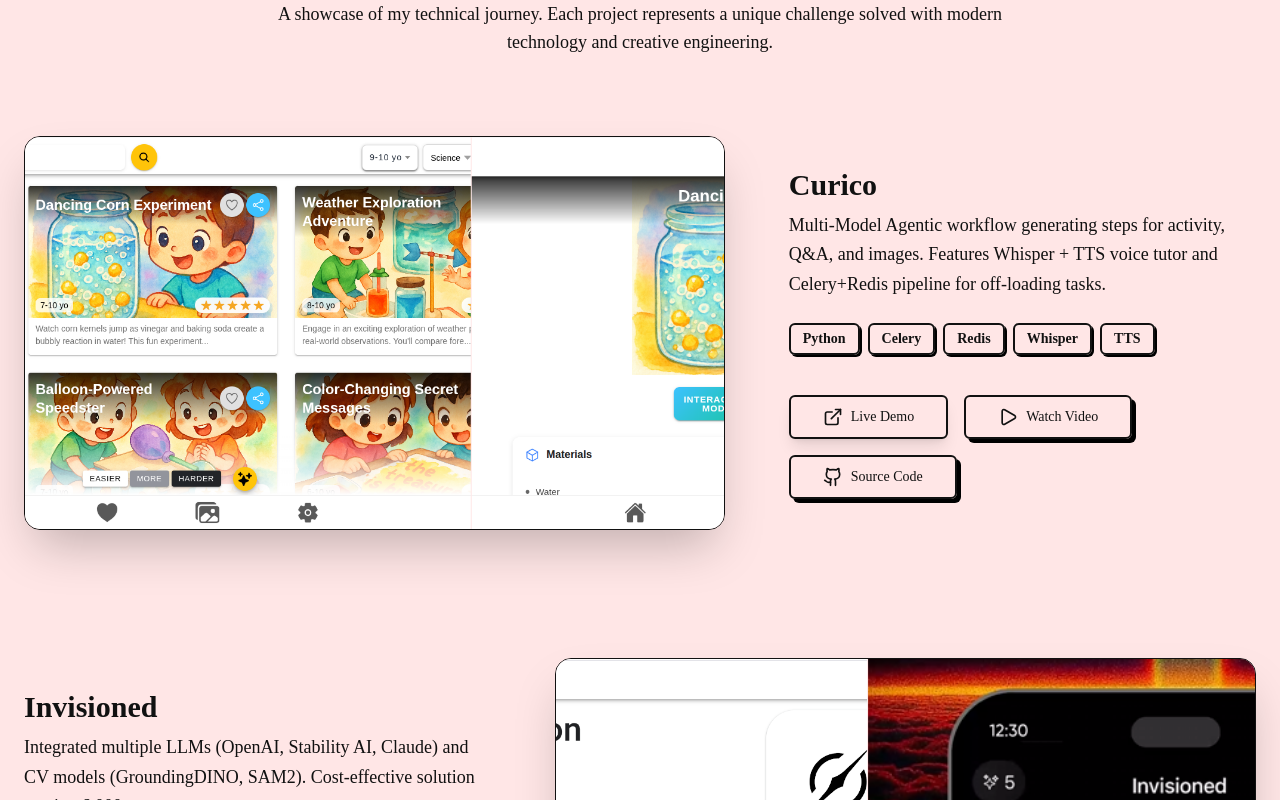
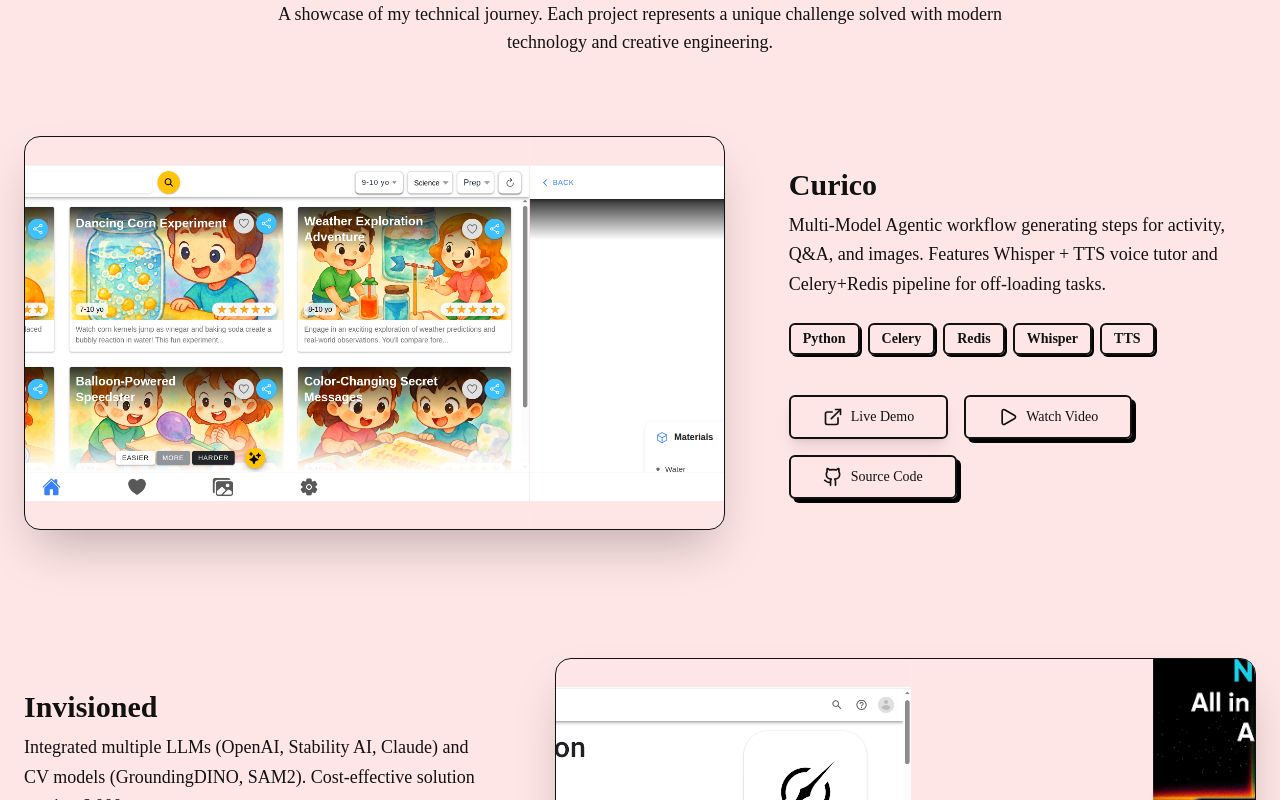
Before and after one commit to pankiae/pankiae.github.io, a Next.js app: page / in a window 1280 px wide. Shown: the part 960-1760 px from the top of the page. Built offline with nearby package versions, Linux system fonts and the light colour scheme.

Commit message:
+ updated the potrait images to fit in the frame

```diff
--- a/src/components/sections/Projects.jsx
+++ b/src/components/sections/Projects.jsx
@@ -7,7 +7,7 @@
 import { Button } from "@/components/ui/button";
 import { Modal } from "@/components/ui/modal";
 import Link from "next/link";
-import { useState } from "react";
+import { useState, useRef, useEffect } from "react";
 
 const projects = [
     {
@@ -39,16 +39,28 @@
     },
 ];
 
-export function Projects() {
-    const [activeVideo, setActiveVideo] = useState(null);
+const SlidingImages = ({ projectSlug, imageCount }) => {
+    const containerRef = useRef(null);
+    const [width, setWidth] = useState(0);
 
-    const SlidingImages = ({ projectSlug, imageCount }) => {
+    useEffect(() => {
+        if (!containerRef.current) return;
+        const observer = new ResizeObserver((entries) => {
+            if (entries[0]) {
+                setWidth(entries[0].contentRect.width);
+            }
+        });
+        observer.observe(containerRef.current);
+        return () => observer.disconnect();
+    }, []);
+
     if (!imageCount || imageCount === 0) return null;
 
     const images = Array.from({ length: imageCount }, (_, i) => `/${projectSlug}/images/img-${i}.png`);
 
     return (
-            <div className="absolute inset-0 overflow-hidden bg-muted/20">
+        <div ref={containerRef} className="absolute inset-0 overflow-hidden bg-muted/20">
+            {width > 0 && (
                 <motion.div
                     className="flex h-full w-fit"
                     animate={{ x: ["0%", "-50%"] }}
@@ -59,15 +71,24 @@
                     }}
                 >
                     {[...images, ...images].map((src, index) => (
-                        <div key={index} className="h-full w-auto aspect-[16/10] relative flex-shrink-0 border-r border-white/10">
-                            <img src={src} alt={`${projectSlug}-slide-${index}`} className="h-full w-full object-cover" />
+                        <div
+                            key={index}
+                            style={{ width }}
+                            className="h-full relative flex-shrink-0 border-r border-white/10"
+                        >
+                            <img src={src} alt={`${projectSlug}-slide-${index}`} className="h-full w-full object-contain" />
                         </div>
                     ))}
                 </motion.div>
+            )}
             <div className="absolute inset-0 bg-gradient-to-t from-background/20 to-transparent" />
         </div>
     );
 };
+
+export function Projects() {
+    const [activeVideo, setActiveVideo] = useState(null);
+
 
     return (
         <section id="projects" className="container mx-auto px-6 py-16 md:py-24 space-y-20">
```
Lines whose indentation alone changed are shown as unchanged.
